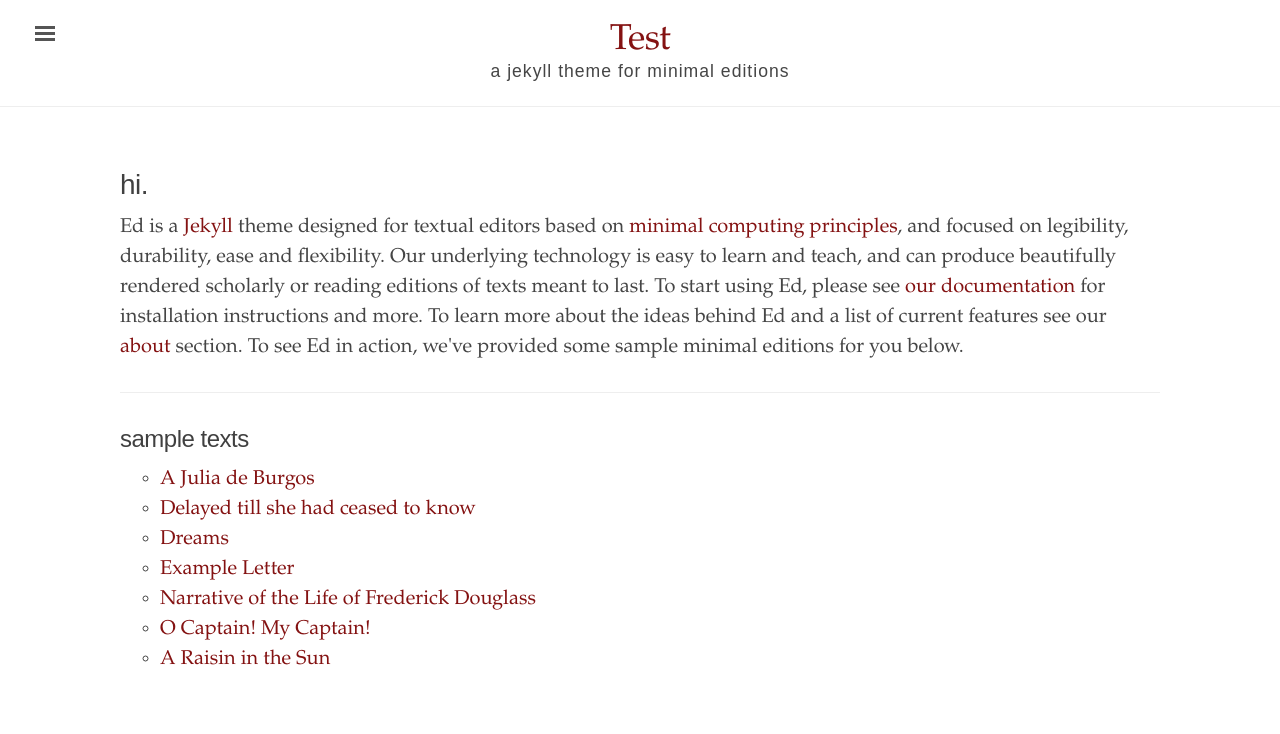
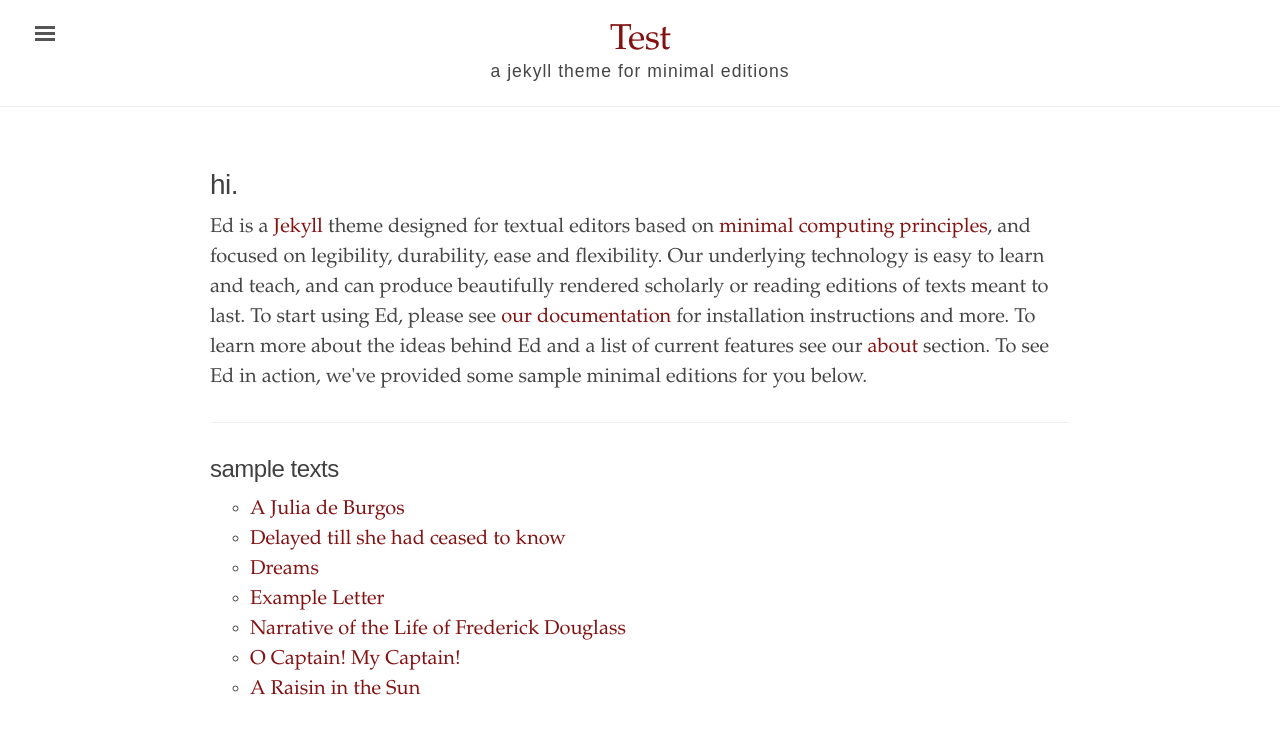
Before and after one commit to smansutti/test_ed, a Jekyll site: the page built from index.html, in a window 1280 px wide. Shown: the top 734 px of the page. Built offline with Jekyll 4.4.1, drawn with Linux system fonts in a browser that asks for light colours.

Commit message:
Update _ed.scss

```diff
--- a/_sass/_ed.scss
+++ b/_sass/_ed.scss
@@ -80,7 +80,7 @@ body {
 */
 
 .container {
-  max-width: 48rem;
+  max-width: 40rem;
   padding-left:  1rem;
   padding-right: 1rem;
   margin-left:  auto;
@@ -89,7 +89,7 @@ body {
 
 @media (min-width: 56em) {
   .container {
-    max-width: 54rem;
+    max-width: 45rem;
   }
 }
 
```
